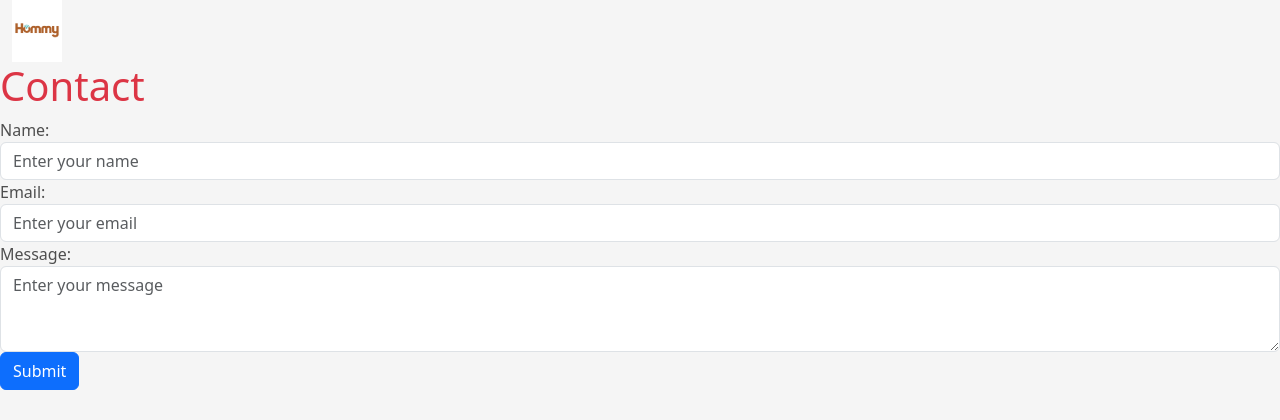
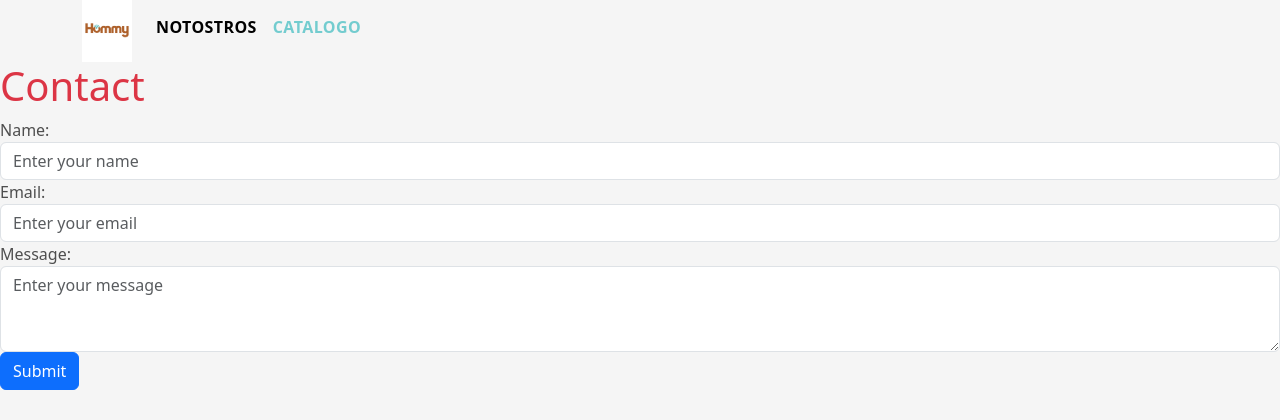
Before and after one commit to leanlino/django_lean-master, a Django app: page /contact/ in a window 1280 px wide. Shown: the top 420 px of the page. Run offline with Django 4.2, Linux system fonts and the light colour scheme.

Commit message:
ultimitiritita

```diff
--- a/templates/components/form.html
+++ b/templates/components/form.html
@@ -1,8 +1,8 @@
 {% load static %}
 
 <input type="hidden" name="csrfmiddlewaretoken" value="{{ csrf_token }}">
-<section id="contact" class="paralax-mf footer-paralax bg-image sect-mt4 route"
-    <div class="overlay-mf"></div>
+<section id="contact" class="paralax-mf footer-paralax bg-image sect-mt4 route">
+
     <div class="container">
       <div class="row">
         <div class="col-sm-12">
@@ -83,5 +83,6 @@
           </div>
         </div>
       </div>
-    </div>
+
+
   </section>
--- a/templates/components/nav.html
+++ b/templates/components/nav.html
@@ -1,4 +1,4 @@
-<nav class="navbar navbar-expand-lg bg-body-tertiary"></nav>
+<nav class="container d-flex navbar navbar-expand-lg bg-body-content-fixed">
 
     <div class="container-fluid">
         <a class="navbar-brand" href="#">
```
